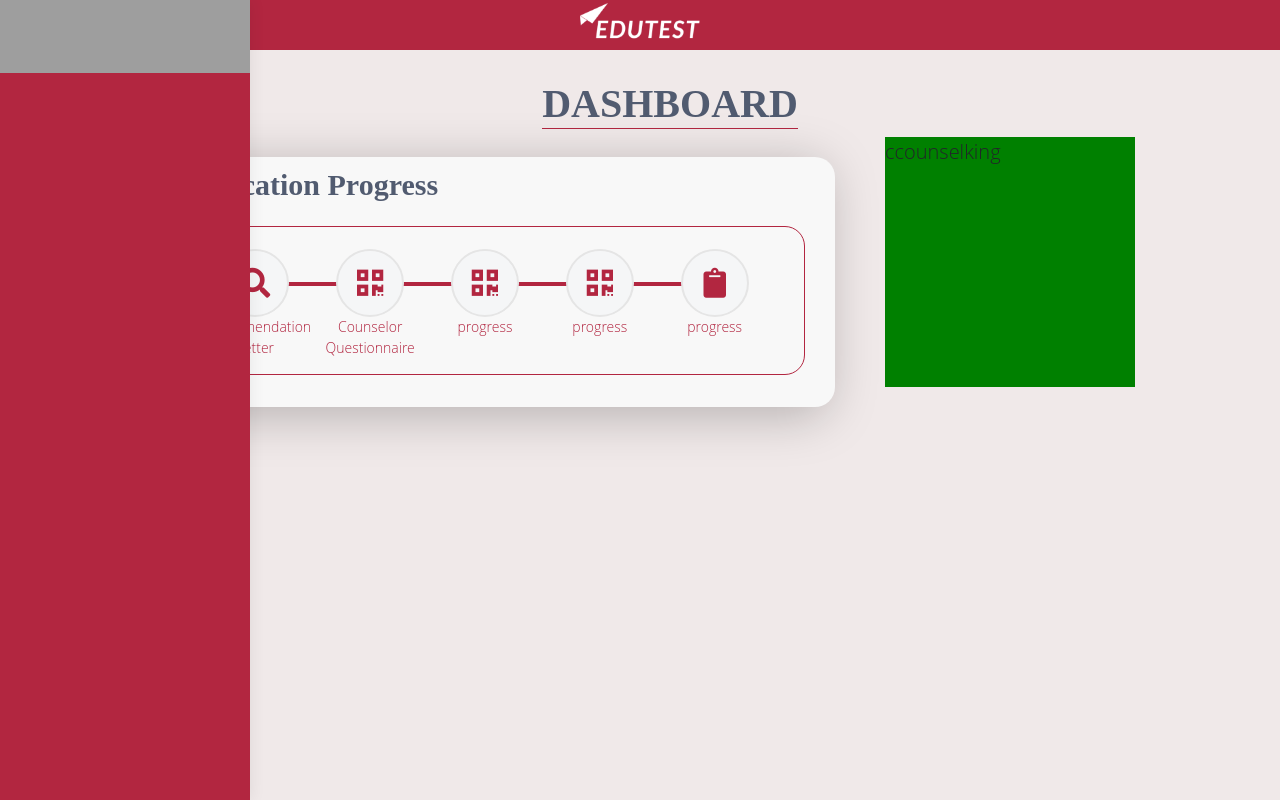
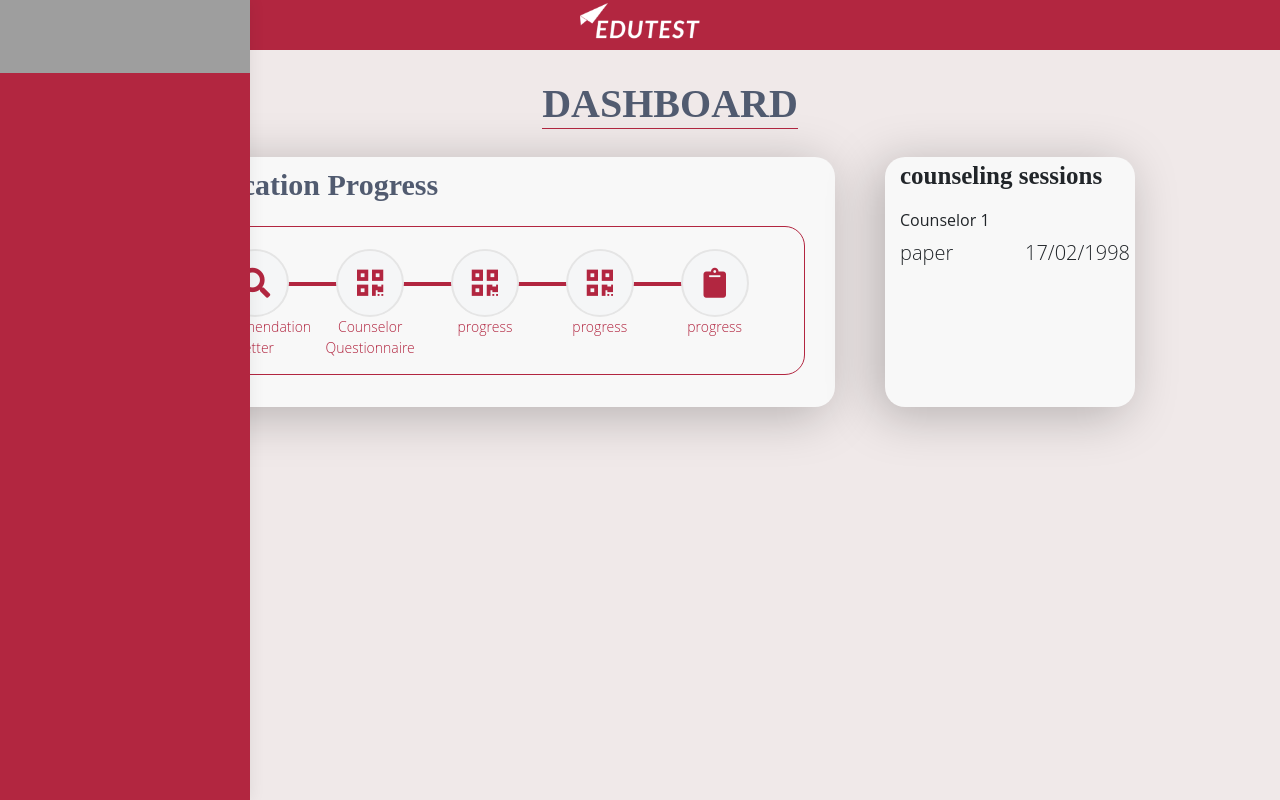
Before and after one commit to opiomega/Edutest, a Symfony app: template templates/apprentice/index.html.twig in a window 1280 px wide. Run offline with Twig, Linux system fonts and the light colour scheme; the template is opened without the code that fills it, so the values that code supplies are empty; some libraries are stand-ins or nearby versions; grey boxes are pictures that could not be loaded.

Commit message:
finished counseling sessions card

```diff
--- a/public/asset/css/main.css
+++ b/public/asset/css/main.css
@@ -1,4 +1,5 @@
-html,body {
+html,
+body {
   width: 100%;
   margin: 0px;
   padding: 0px;
@@ -111,7 +112,7 @@ nav.main-menu.expanded {
   position: absolute;
   top: 0;
   bottom: 0;
-  height:100%;
+  height: 100%;
   left: 0;
   width: 55px;
   overflow: hidden;
@@ -388,21 +389,22 @@ text-shadow: 0px 0px 0px;
 
 /*        end css for progress       */
 
-
-
-
 /*       start css counseling session    */
 
-
-.counseling-section{
-
+.counseling-section {
+  margin-top: 20px;
   width: 250px;
   height: 250px;
-  background: green;
-
-
+  background: #f8f8f8;
+  box-shadow: -8px 8px 50px rgba(0, 0, 0, 0.25);
+  border-radius: 20px;
 }
 
-
+.counseling-title{
+  font-family: Space Grotesk;
+  font-style: normal;
+  font-weight: bold;
+  font-size: 25px;
+}
 
 /*       end css counseling session      */
--- a/templates/apprentice/index.html.twig
+++ b/templates/apprentice/index.html.twig
@@ -92,7 +92,38 @@
 			<div class="col">
 				<section class="counseling-section">
 
-					ccounselking
+					<div class="container">
+						<div class="row">
+							<div class="col">
+								<p class="counseling-title">
+									counseling sessions</p>
+							</div>
+						</div>
+
+						<div class="row">
+
+							<div class="col">
+
+								<h6>
+									Counselor 1</h6>
+
+
+							</div>
+
+
+						</div>
+						<div class="row">
+							<div class="col-6">
+								<p>paper</p>
+
+							</div>
+							<div class="col-6">
+								17/02/1998</div>
+						</div>
+
+
+					</div>
+
 
 				</section>
 			</div>
```
Lines whose indentation alone changed are shown as unchanged.
